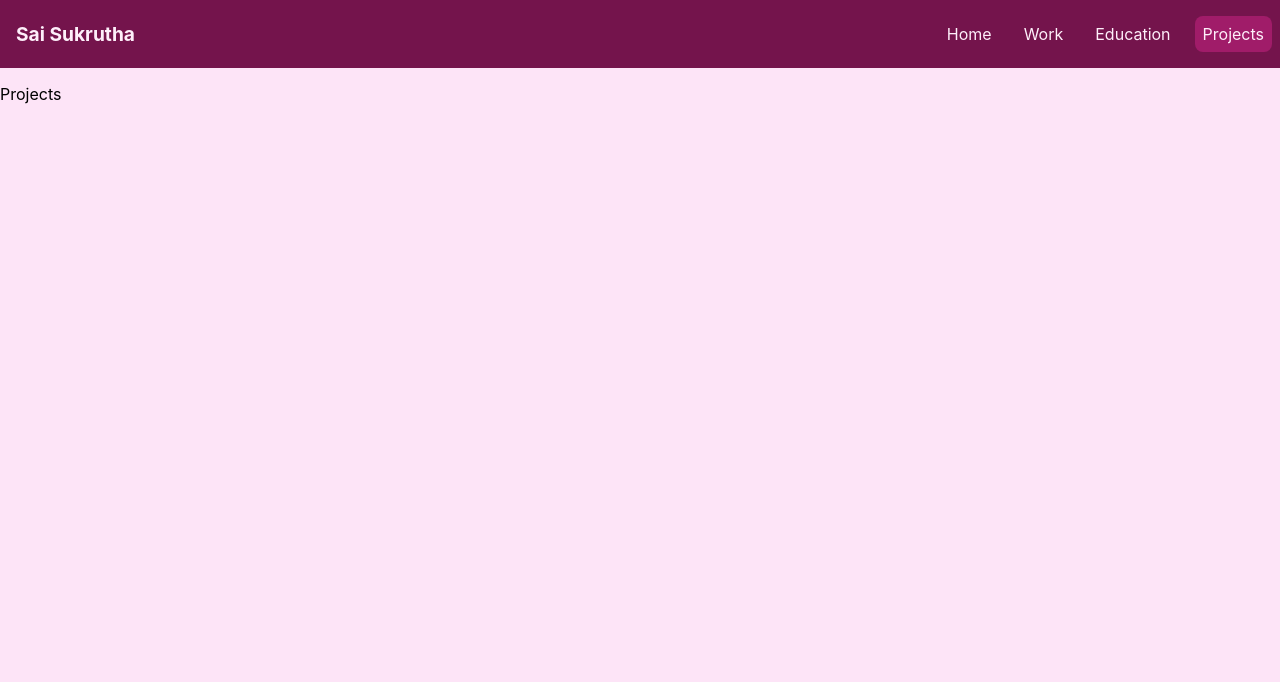
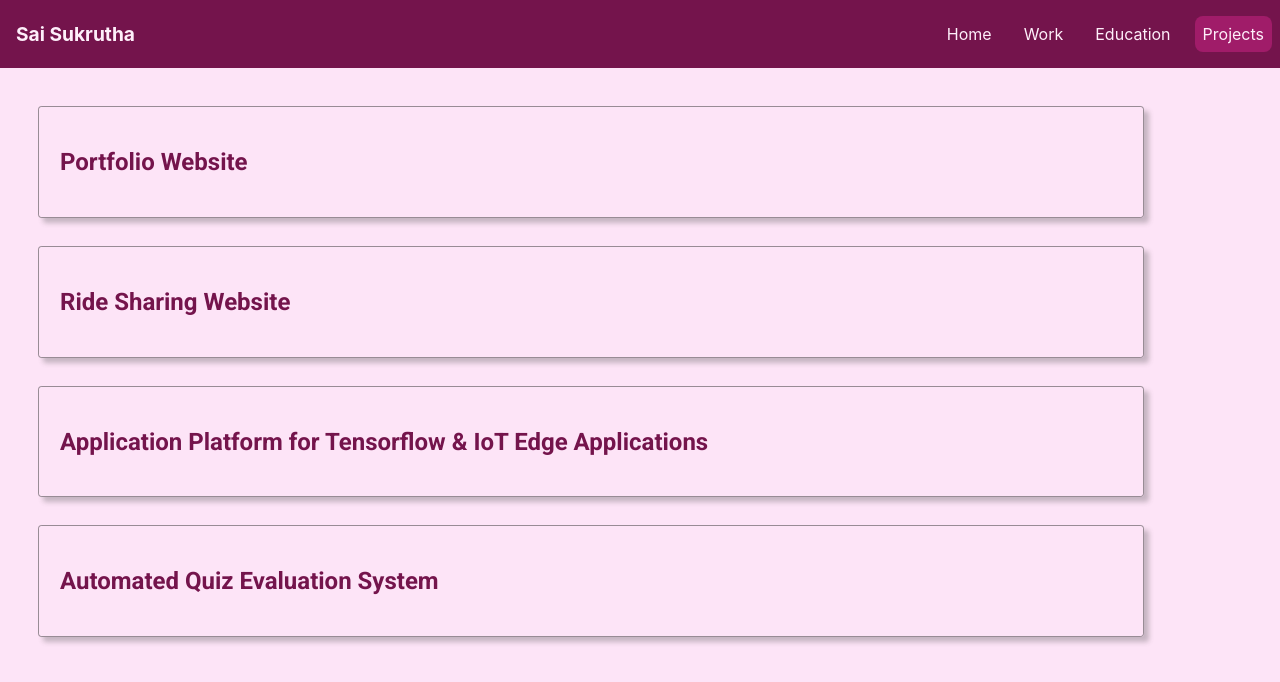
Before and after one commit to sai-sukrutha/portfolio, a React (Create React App) app: page /projects in a window 1280 px wide. Shown: the top 682 px of the page. Built offline with nearby package versions, Linux system fonts and the light colour scheme.

Commit message:
Added Projects json data + render

```diff
--- a/public/data/experiences.json
+++ b/public/data/experiences.json
@@ -18,7 +18,7 @@
                 "Created automation scripts using Python, Node.js for deployment and 3D file handling, optimizing workflows by 20%."
             ],
             "skills": [
-                "React", "TypeScript", "JavaScript", "NodeJS", "Express", "MongoDB", "Three.js", "GLSL"
+                "React", "TypeScript", "JavaScript", "HTML", "CSS", "SCSS", "NodeJS", "Express", "MongoDB", "Three.js", "GLSL"
             ]
         },
         {
--- /dev/null
+++ b/public/data/projects.json
@@ -0,0 +1,52 @@
+{
+    "projects": [
+        {
+            "id": "1",
+            "name": "Portfolio Website",
+            "titleLink": "https://github.com/sai-sukrutha/portfolio",
+            "description": [
+                "Developed this personal portfolio website to showcase my Skills, Experience, Educational Background, Projects and Hobbies with an interactive, visually appealing and mobile-friendly responsive UI using React, SCSS."
+            ],
+            "skills": [
+                "React", "TypeScript", "JavaScript", "HTML", "CSS", "SCSS"
+            ]
+        },
+        {
+            "id": "2",
+            "name": "Ride Sharing Website",
+            "titleLink": "https://github.com/sai-sukrutha/PrimeRide",
+            "description": [
+                "Designed PrimeRide, a ride-sharing platform where users can offer or join rides across cities using Flask, SQLite with security features like login, email authentication, phone verification via OTP, and passwords encrypted using bcrypt.",
+                "Implemented advanced features like Google Maps integration for route selection, rides history, and real-time email notifications for ride updates ensuring a seamless user experience including an engaging UI using Jinja templates and Bootstrap."
+            ],
+            "skills": [
+                "Flask", "Python", "SQLite", "JavaScript", "JQuery", "Jinja", "HTML", "CSS", "Bootstrap", "Atom"
+            ]
+        },
+        {
+            "id": "3",
+            "name": "Application Platform for Tensorflow & IoT Edge Applications",
+            "titleLink": "https://github.com/sai-sukrutha/AI_On_The_Edge_Platform",
+            "description": [
+                "Designed an application platform to deploy and run tensorflow edge applications with advanced features like Scalability, Load Balancing, Real-time data streaming, Fault Tolerance, Reliability etc.,",
+                "Using Microservices Architecture, many services including Deployment Manager, Docker Manager, Scheduler, Logger, Monitor, etc., were implemented. All of the services communicate with one another using RabbitMQ message queues.",
+                " Created a simple UI that facilitates users to deploy their edge application following a predefined structure with XML style configuration. Dockers are used to contain the deployed services with dependencies and they are run in remote machines."
+            ],
+            "skills": [
+                "Python", "RabbitMQ", "Docker", "Flask", "XML", "RestAPI", "Microservices Architecture"
+            ]
+        },
+        {
+            "id": "4",
+            "name": "Automated Quiz Evaluation System",
+            "titleLink": "https://github.com/sai-sukrutha/AutomatedQuizEvaluation",
+            "description": [
+                "Developed an Automated Quiz Evaluation system using modules like Image Segmentation Module using CTPN algorithm in TensorFlow, OCR module employing Tesseract, Semantic Text Similarity Module (BERT).",
+                "Developed simple UI for students and instructors for submitting and evaluating question-answer pairs and distributed backend powered by Flask and Docker for scalable modules deployment."
+            ],
+            "skills": [
+                "Flask", "Python", "Machine Learning", "Docker"
+            ]
+        }
+    ]
+}
--- a/src/components/Project.ts
+++ b/src/components/Project.ts
@@ -1,13 +1,15 @@
 export interface ProjectProps {
     id: string;
     name: string;
-    role: string;
     type: "Experience" | "Project" | "Education";       // Just for some render changes
+    role?: string;              // No role for Project
     img?: string;               // TODO: Later change UI based on if image available or nor
     titleLink?: string;         // Link to institution/company in title & github for projects
     location?: string;          // Below all these for companies and education only
     startDate?: string;
     endDate?: string;
-    description?: string[];       // Optional for education     // TODO: Best type for description in json and here
+    description?: string[];       // Optional for education
     skills?: string[];            // Optional for education
+    isHidden?: boolean;           // For Project (Have many projects - should be able to select instead of editing json)
+    // TODO: How to mention order of projects without editing json
 }
--- a/src/components/ProjectComponents.tsx
+++ b/src/components/ProjectComponents.tsx
@@ -6,6 +6,7 @@ import { Link } from 'react-router-dom';
 import { Key } from 'react';              // TODO: Is this needed
 
 // TODO: Make entire card clickable
+// TODO: Make the card component more attractive and modern style (Maybe can have squares - 2 in a row => Compulsary for projects)
 
 // In title_link, we open description page for Experiences, Projects. Open collage website link in Education
 // Dates and Location are shown in description (not in card) for Experience and Project
@@ -18,7 +19,7 @@ export const ProjectCard = (props: ProjectProps) => {
   }
   return (
     <div className='card'>
-        <img className='card_img' src={props.img} alt={altText}/>      {/* TODO: href to where for image and title or anywhere - to description, there to website??  */}
+        {props.img && (<img className='card_img' src={props.img} alt={altText}/>)}
         <div className='card_body' >
             { (props.type === "Education") ?
               (<h2 className='card_title'>
@@ -28,7 +29,7 @@ export const ProjectCard = (props: ProjectProps) => {
                   <Link key={props.name} to={`${path}${props.id}`} state={props}>{props.name}</Link>
                 </h2>)
             }
-            <p className='card_role'>{props.role}</p>
+            {props.role && (<p className='card_role'>{props.role}</p>)}
             { (props.type === "Education") &&
                 (
                   <div>
@@ -48,9 +49,13 @@ export const ProjectDescription = (props: ProjectProps) => {
   return (
     <div className='page'>
       <h2 className='card_title'><a href={props.titleLink} target='_blank'>{props.name}</a></h2>
-      <p className='card_role'>{props.role}</p>
-      <p className='dates'> <PiCalendarBlank/> {props.startDate} - {props.endDate}</p>
-      <p className='location'> <PiMapPin/> {props.location}</p>
+      {props.type === "Experience" && (
+        <div>
+          <p className='card_role'>{props.role}</p>
+          <p className='dates'> <PiCalendarBlank/> {props.startDate} - {props.endDate}</p>
+          <p className='location'> <PiMapPin/> {props.location}</p>
+        </div>
+      )}
       <ul className='vertical-list'>
         {props.skills &&  props.skills.map((point: String, index: Key) => (
             <li className="vertical-item" key={index}>{point}</li>
--- a/src/components/pages/Experiences.tsx
+++ b/src/components/pages/Experiences.tsx
@@ -2,7 +2,6 @@ import { useState, useEffect } from 'react';
 import Menu from '../Menu';
 import { ProjectProps } from '../Project';
 import { ProjectCard } from '../ProjectComponents';
-// import { ProjectCard, ProjectDescription } from '../ProjectComponents';
 
 const Experiences = () => {
     const [experiences, setExperiences] = useState<ProjectProps[]>([]);
--- a/src/components/pages/Project.tsx
+++ b/src/components/pages/Project.tsx
@@ -1,9 +1,36 @@
-import React from 'react'
+import { useState } from 'react'
+import { useLocation } from 'react-router-dom';
+import { ProjectProps } from '../Project';
+import Menu from '../Menu';
+import { ProjectDescription } from '../ProjectComponents';
 
 const Project = () => {
-  return (
-    <div>Project</div>
-  )
+    // const params = useParams();    // Params is not needed, only current obj is received using state in useLocation()
+    // console.log(params);
+
+    const data = useLocation().state;
+    // console.log("Data", data);
+    const [project, setProject] = useState<ProjectProps>(data);
+    // setProject(data);   // This caused TOO many renders Run time Error.
+
+    return (
+        <div>
+          <Menu />
+
+          <div className='wrapper'>
+              <ProjectDescription
+                  type = "Project"
+                  key = {project.id}
+                  id = {project.id}
+                  name = {project.name}
+                  titleLink = {project.titleLink}
+                  description = {project.description}
+                  skills = {project.skills}
+              />
+          </div>
+
+        </div>
+    )
 }
 
 export default Project
--- a/src/components/pages/Projects.tsx
+++ b/src/components/pages/Projects.tsx
@@ -1,12 +1,51 @@
-import React from 'react';
+import { useEffect, useState } from 'react';
 import Menu from '../Menu';
+import { ProjectProps } from '../Project';
+import { ProjectCard } from '../ProjectComponents';
 
 const Projects = () => {
+    const [projects, setProjects] = useState<ProjectProps[]>([]);
+
+    useEffect(() => {
+        const fetchJSON = async () => {
+            try {
+            const response = await fetch('data/projects.json'); // public/ should not be involved - it wil search in public folder only by default
+            if (!response.ok) {
+                throw new Error(`HTTP error! status: ${response.status}`);
+            }
+            const json = await response.json();
+            // console.log("JSON=", json);
+            // console.log(json.projects);
+            setProjects(json.projects);
+            } catch (error) {
+            console.error("Could not fetch the data: ", error);
+            }
+        };
+
+        fetchJSON();
+        },
+        []);     // Empty dependency array ensures this runs only once on mount
+
+    // TODO: Implementation of project isHidden
     return (
         <div>
-            <Menu/>
-            <p> Projects </p>
+            <Menu />
+
+            <div className='wrapper'>
+                {projects.map((project:ProjectProps) => (
+                    <ProjectCard
+                        type = "Project"
+                        key = {project.id}
+                        id = {project.id}
+                        name = {project.name}
+                        titleLink= {project.titleLink}
+                        description= {project.description}
+                        skills = {project.skills}
+                    />
+                ))}
+            </div>
         </div>
+
     );
 }
 
```
Also changed, not shown: src/components/pages/Experience.tsx (+4 -4 lines).
